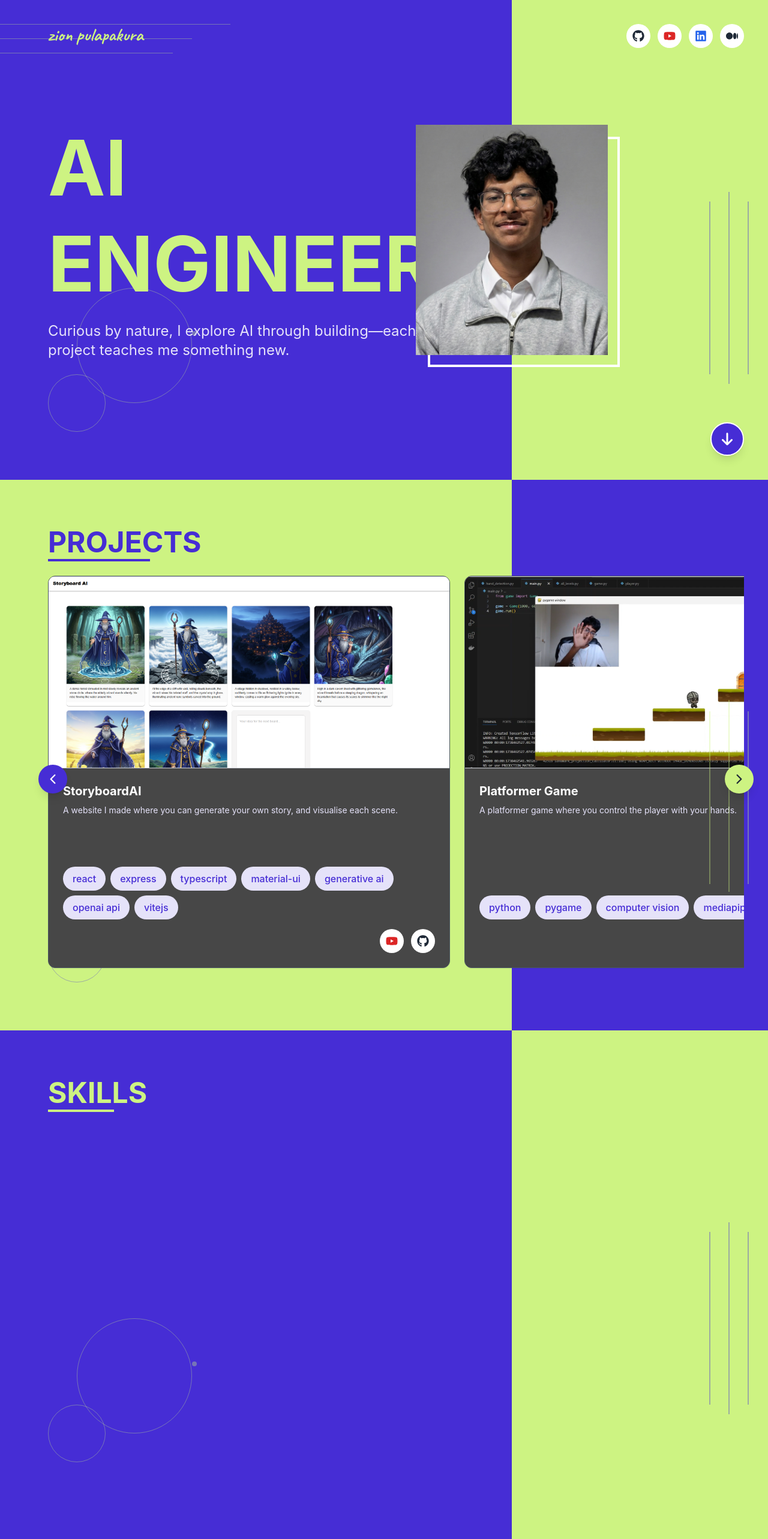
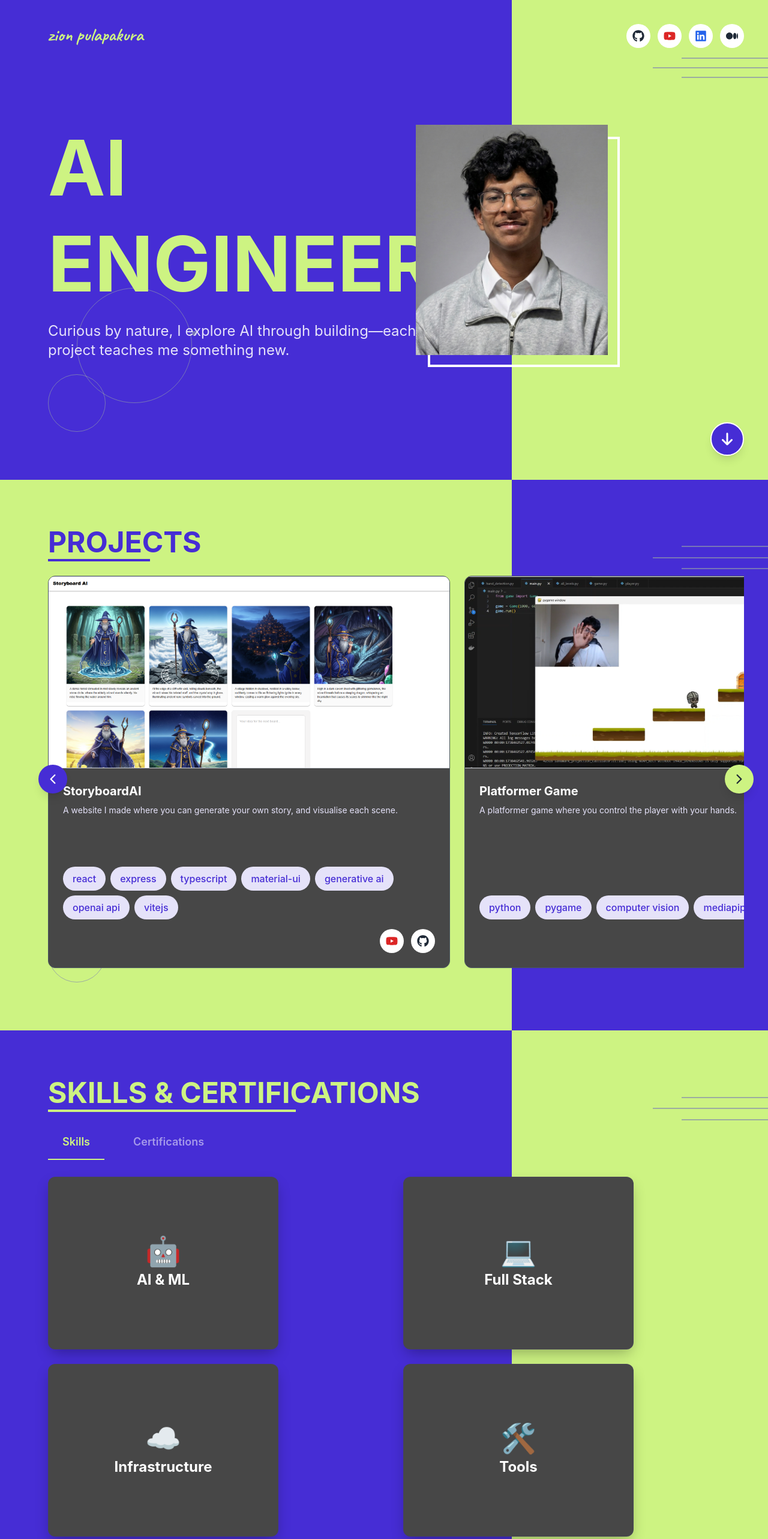
Before and after one commit to zion-pulapakura/Portfolio-Website, a React (Vite) app: page / in a window 1280 px wide. Shown: the top 2566 px of the page at 60% size. Built offline with nearby package versions, Linux system fonts and the light colour scheme.

Commit message:
created basic skills section page

```diff
--- a/src/components/CertCard.tsx
+++ b/src/components/CertCard.tsx
@@ -1,22 +1,53 @@
 import React from "react";
+import { Certification } from "../types";
 
 interface CertCardProps {
-  image: string;
-  alt: string;
+  certification: Certification;
   className?: string;
+  isVisible?: boolean;
+  animationDelay?: number;
 }
 
-const CertCard: React.FC<CertCardProps> = ({ image, alt, className = "" }) => {
-   return (
-    <div className={`relative group ${className}`}>
+const CertCard: React.FC<CertCardProps> = ({
+  certification,
+  className = "",
+  isVisible = true,
+  animationDelay = 0,
+}) => {
+  return (
+    <div
+      className={`relative group ${className} ${
+        isVisible ? "animate-fade-in-up" : ""
+      }`}
+      style={{
+        animationDelay: `${animationDelay}s`,
+        opacity: isVisible ? 1 : 0,
+      }}
+    >
       <div className="relative bg-white rounded-lg p-4 md:p-6 shadow-2xl transform transition-all duration-300 hover:scale-105 hover:shadow-3xl border-2 border-white/20">
         <div className="absolute inset-0 rounded-lg bg-gradient-to-br from-green-accent/20 to-purple-primary/20 opacity-0 group-hover:opacity-100 transition-opacity duration-300 blur-xl -z-10"></div>
 
         <img
-          src={image}
-          alt={alt}
+          src={certification.image}
+          alt={certification.title}
           className="w-full h-auto relative z-10"
         />
+      </div>
+
+      {/* Text content below the image */}
+      <div className="mt-4 space-y-1">
+        <h3 className="text-white text-lg font-bold">{certification.title}</h3>
+        <p className="text-text-primary text-sm">{certification.issuer}</p>
+        <div className="flex items-center justify-between">
+          <p className="text-text-primary text-xs opacity-75">
+            {certification.date}
+          </p>
+          {certification.description && (
+            <p className="text-text-primary text-xs italic max-w-[60%] text-right">
+              {certification.description}
+            </p>
+          )}
+        </div>
       </div>
     </div>
   );
--- a/src/components/Section.tsx
+++ b/src/components/Section.tsx
@@ -22,7 +22,7 @@ const Section: React.FC<SectionProps> = ({
       className={`min-h-screen w-full relative overflow-hidden ${className}`}
       style={{ background }}
     >
-      <div className="absolute inset-0 pointer-events-none">
+      <div className="absolute inset-0 pointer-events-none z-0">
         {/* Large left side circle */}
         <div
           className="absolute bottom-32 left-32 w-48 h-48 rounded-full border"
@@ -41,17 +41,17 @@ const Section: React.FC<SectionProps> = ({
           style={{ backgroundColor: leftSideColor }}
         />
 
-        {/* Three vertical lines on right side (at 38%, 40%, 42% from top) */}
+        {/* Three horizontal lines on right side */}
         <div
-          className="absolute top-[42%] right-8 w-[2px] h-72 z-10"
+          className="absolute top-[12%] right-0 h-[2px] w-36"
           style={{ backgroundColor: rightSideColor }}
         />
         <div
-          className="absolute top-[40%] right-16 w-[2px] h-80 z-10"
+          className="absolute top-[14%] right-0 h-[2px] w-48"
           style={{ backgroundColor: rightSideColor }}
         />
         <div
-          className="absolute top-[42%] right-24 w-[2px] h-72 z-10"
+          className="absolute top-[16%] right-0 h-[2px] w-36"
           style={{ backgroundColor: rightSideColor }}
         />
       </div>
--- /dev/null
+++ b/src/data/certifications.json
@@ -0,0 +1,18 @@
+{
+  "certifications": [
+    {
+      "title": "AWS Certified Cloud Practitioner",
+      "issuer": "Amazon Web Services",
+      "date": "2024",
+      "image": "/images/aws-cert.png",
+      "description": "Foundational cloud knowledge and AWS services"
+    },
+    {
+      "title": "IBM AI Engineering",
+      "issuer": "IBM",
+      "date": "2024",
+      "image": "/images/ibm-cert.png",
+      "description": "Machine learning and deep learning fundamentals"
+    }
+  ]
+}
--- a/src/pages/LandingSection.tsx
+++ b/src/pages/LandingSection.tsx
@@ -1,11 +1,8 @@
 import React from "react";
 import Section from "../components/Section";
 import SocialLinks from "../components/SocialLinks";
-import { getColor } from "../utils/getColor";
 
 const LandingSection: React.FC = () => {
-  const { leftSideColor } = getColor("purple-green");
-
   return (
     <Section
       id="landing"
@@ -13,19 +10,6 @@ const LandingSection: React.FC = () => {
       bgType="purple-green"
     >
       <div className="w-2/3 relative flex flex-col justify-center pl-20 pr-10 z-10">
-        {/* Three horizontal lines behind logo (extending from left side) */}
-        <div
-          className="absolute top-10 left-0 w-96 h-px z-0"
-          style={{ backgroundColor: leftSideColor }}
-        ></div>
-        <div
-          className="absolute top-16 left-0 w-80 h-px z-0"
-          style={{ backgroundColor: leftSideColor }}
-        ></div>
-        <div
-          className="absolute top-[88px] left-0 w-72 h-px z-0"
-          style={{ backgroundColor: leftSideColor }}
-        ></div>
 
         <h2
           className="absolute top-10 left-20 font-logo text-green-accent text-3xl font-bold z-20 animate-fade-in"
--- a/src/pages/SkillsSection.tsx
+++ b/src/pages/SkillsSection.tsx
@@ -1,8 +1,16 @@
 import React, { useEffect, useState } from "react";
 import Section from "../components/Section";
+import SkillBox from "../components/SkillBox";
+import CertCard from "../components/CertCard";
+import skillsData from "../data/skills.json";
+import certificationsData from "../data/certifications.json";
+import { Certification } from "../types";
+
+type TabType = "skills" | "certifications";
 
 const SkillsSection: React.FC = () => {
   const [isVisible, setIsVisible] = useState(false);
+  const [activeTab, setActiveTab] = useState<TabType>("skills");
 
   useEffect(() => {
     const observer = new IntersectionObserver(
@@ -26,19 +34,115 @@ const SkillsSection: React.FC = () => {
     };
   }, []);
 
+  const certifications = certificationsData.certifications as Certification[];
+
+  const skillCategories = [
+    {
+      title: "AI & ML",
+      skills: skillsData.aiMl,
+      emoji: "🤖",
+    },
+    {
+      title: "Full Stack",
+      skills: skillsData.fullstack,
+      emoji: "💻",
+    },
+    {
+      title: "Infrastructure",
+      skills: skillsData.infra,
+      emoji: "☁️",
+    },
+    {
+      title: "Tools",
+      skills: skillsData.tools,
+      emoji: "🛠️",
+    },
+  ];
+
   return (
     <Section id="skills" className="relative" bgType="purple-green">
-      <div className="relative flex flex-col pl-20 pr-10 py-20 w-full min-h-screen">
+      <div className="relative flex flex-col pl-20 pr-10 py-20 w-full min-h-screen z-10">
         <div>
           <h2
             className={`text-green-accent text-5xl font-bold mb-8 relative inline-block ${
               isVisible ? "animate-slide-in-down" : ""
             }`}
-            style={{ animationDelay: "0s" }}
+            style={{ animationDelay: "0s", opacity: isVisible ? 1 : 0 }}
           >
-            SKILLS
+            SKILLS & CERTIFICATIONS
             <span className="absolute -bottom-2 left-0 w-2/3 h-1 bg-green-accent"></span>
           </h2>
+        </div>
+
+        {/* Tab Buttons */}
+        <div className="flex gap-6 mb-8">
+          <button
+            onClick={() => setActiveTab("skills")}
+            className={`relative px-6 py-3 text-lg font-semibold transition-all duration-300 ${
+              activeTab === "skills"
+                ? "text-green-accent"
+                : "text-text-primary opacity-60 hover:opacity-100"
+            }`}
+          >
+            Skills
+            {activeTab === "skills" && (
+              <span className="absolute -bottom-1 left-0 w-full h-0.5 bg-green-accent animate-fade-in"></span>
+            )}
+          </button>
+          <button
+            onClick={() => setActiveTab("certifications")}
+            className={`relative px-6 py-3 text-lg font-semibold transition-all duration-300 ${
+              activeTab === "certifications"
+                ? "text-green-accent"
+                : "text-text-primary opacity-60 hover:opacity-100"
+            }`}
+          >
+            Certifications
+            {activeTab === "certifications" && (
+              <span className="absolute -bottom-1 left-0 w-full h-0.5 bg-green-accent animate-fade-in"></span>
+            )}
+          </button>
+        </div>
+
+        {/* Tab Content */}
+        <div className="relative">
+          {/* Skills Tab */}
+          {activeTab === "skills" && (
+            <div
+              className={`grid grid-cols-1 md:grid-cols-2 gap-6 ${
+                isVisible ? "animate-fade-in" : ""
+              }`}
+              style={{ animationDelay: "0.1s", opacity: isVisible ? 1 : 0 }}
+            >
+              {skillCategories.map((category) => (
+                <SkillBox
+                  key={category.title}
+                  title={category.title}
+                  skills={category.skills}
+                  emoji={category.emoji}
+                />
+              ))}
+            </div>
+          )}
+
+          {/* Certifications Tab */}
+          {activeTab === "certifications" && (
+            <div
+              className={`grid grid-cols-1 md:grid-cols-2 gap-8 max-w-4xl ${
+                isVisible ? "animate-fade-in" : ""
+              }`}
+              style={{ animationDelay: "0.1s", opacity: isVisible ? 1 : 0 }}
+            >
+              {certifications.map((cert, index) => (
+                <CertCard
+                  key={cert.title}
+                  certification={cert}
+                  isVisible={isVisible}
+                  animationDelay={0.2 + index * 0.1}
+                />
+              ))}
+            </div>
+          )}
         </div>
       </div>
     </Section>
```
Also changed, not shown: src/types/index.ts (+8 -0 lines), src/pages/AboutSection.tsx (line endings or trailing spaces).
